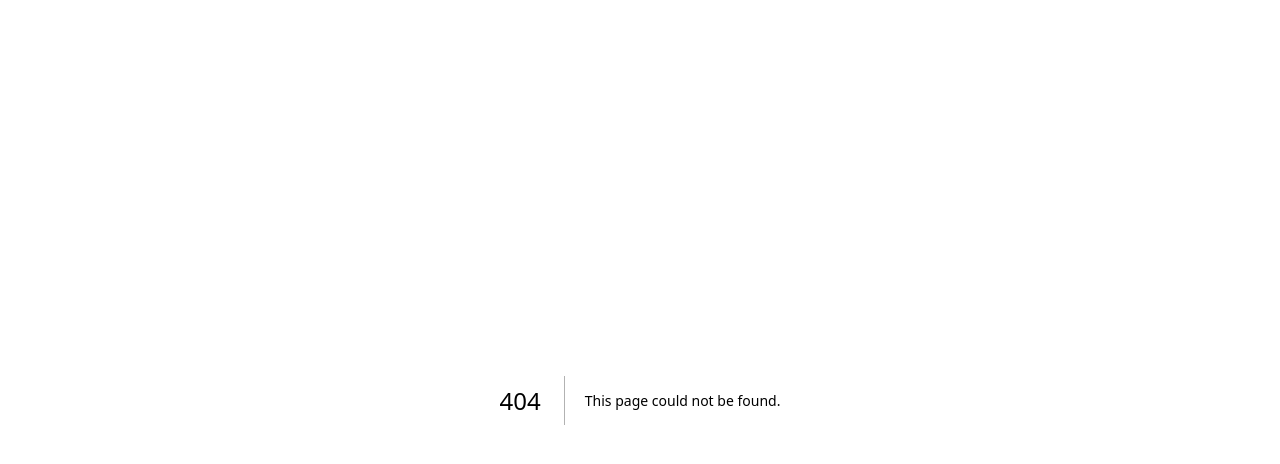
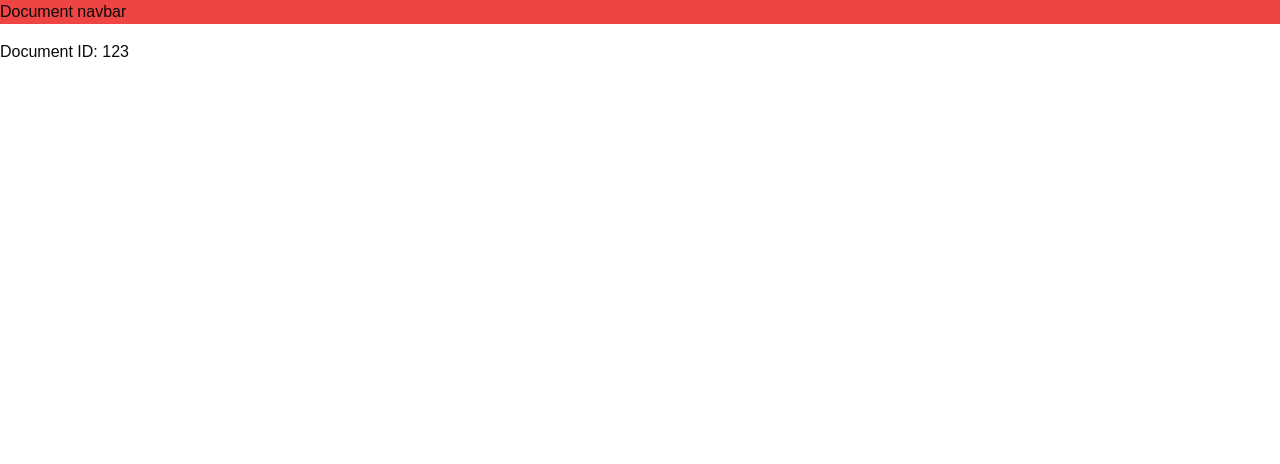
Before and after one commit to vkasyan76/AdvantiStar_Next15, a Next.js app: page /documents/123 in a window 1280 px wide. Before the commit this address had no page. Shown: the top 464 px of the page. Built offline with nearby package versions, Linux system fonts and the light colour scheme.

Commit message:
Project Structure with Auth and Settings Routes (will be removed)

```diff
--- /dev/null
+++ b/src/app/(auth)/layout.tsx
@@ -0,0 +1,14 @@
+interface AuthLayoutProps {
+  children: React.ReactNode;
+}
+
+const AuthLayout = ({ children }: AuthLayoutProps) => {
+  return (
+    <div className="flex flex-col gap-y-4">
+      <nav className="w-full bg-red-500">Auth navbar</nav>
+      {children}
+    </div>
+  );
+};
+
+export default AuthLayout;
--- /dev/null
+++ b/src/app/(auth)/sign-in/page.tsx
@@ -0,0 +1,5 @@
+const SignInPage = () => {
+  return <div>Sign Up Page</div>;
+};
+
+export default SignInPage;
--- /dev/null
+++ b/src/app/(auth)/sign-up/page.tsx
@@ -0,0 +1,5 @@
+const SignUpPage = () => {
+  return <div>Sign Up Page</div>;
+};
+
+export default SignUpPage;
--- a/src/app/(dashboard)/(routes)/dashboard/page.tsx
+++ b/src/app/(dashboard)/(routes)/dashboard/page.tsx
@@ -1,3 +1,9 @@
-export default function Home() {
-  return <div className="flex items-center  justify-center">AdvantiStar</div>;
-}
+export const Dashboard = () => {
+  return (
+    <div className="flex min-h-screen items-center  justify-center">
+      AdvantiStar
+    </div>
+  );
+};
+
+export default Dashboard;
--- /dev/null
+++ b/src/app/documents/[documentId]/page.tsx
@@ -0,0 +1,18 @@
+interface DocumentIdPageProps {
+  params: Promise<{ documentId: string }>;
+}
+
+const DocumentIdPage = async ({ params }: DocumentIdPageProps) => {
+  // const awaitedParams = await params;
+  // const documentId = awaitedParams.documentId;
+
+  const { documentId } = await params;
+
+  return (
+    <div>
+      <h1>Document ID: {documentId}</h1>
+    </div>
+  );
+};
+
+export default DocumentIdPage;
--- /dev/null
+++ b/src/app/documents/layout.tsx
@@ -0,0 +1,14 @@
+interface DocumentLayoutProps {
+  children: React.ReactNode;
+}
+
+const DocumentLayout = ({ children }: DocumentLayoutProps) => {
+  return (
+    <div className="flex flex-col gap-y-4">
+      <nav className="w-full bg-red-500">Document navbar</nav>
+      {children}
+    </div>
+  );
+};
+
+export default DocumentLayout;
--- /dev/null
+++ b/src/app/documents/page.tsx
@@ -0,0 +1,5 @@
+const DokumentPage = () => {
+  return <div className="">Document Page</div>;
+};
+
+export default DokumentPage;
--- /dev/null
+++ b/src/app/documents/settings/page.tsx
@@ -0,0 +1,9 @@
+const SettingsPage = () => {
+  return (
+    <div>
+      <h1>Settings</h1>
+    </div>
+  );
+};
+
+export default SettingsPage;
```
